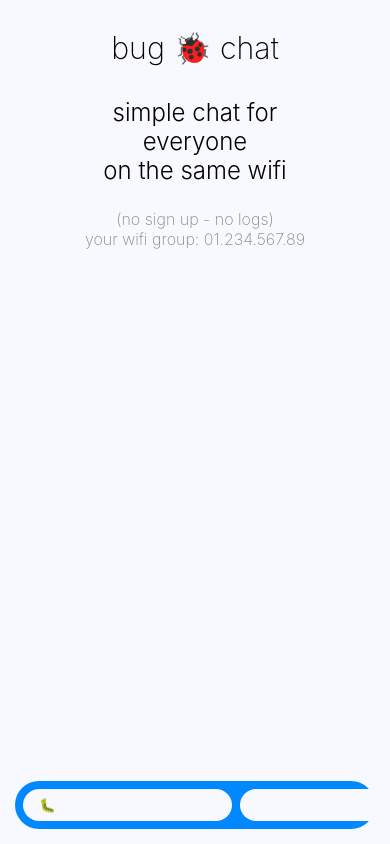
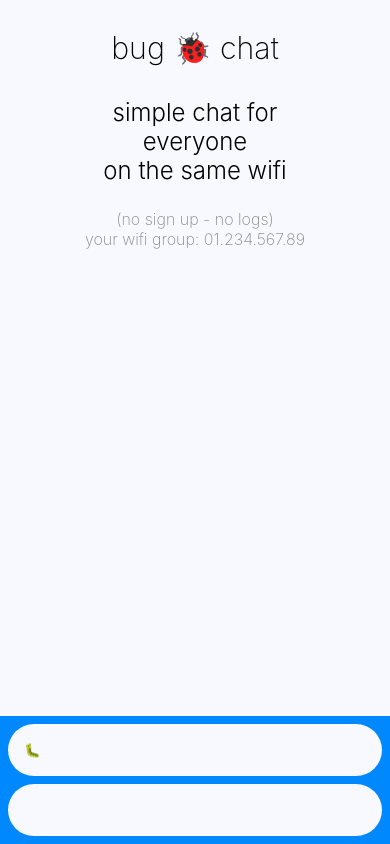
Before and after one commit to made-by-chris/ipv4-chat, a website: page public/index.html in a window 390 px wide. Drawn offline with nearby package versions, Linux system fonts and the light colour scheme; no server answers.

Commit message:
better mobile ui for name

```diff
--- a/public/styles.css
+++ b/public/styles.css
@@ -47,11 +47,20 @@ form {
   display: flex;
   height: 3rem;
   box-sizing: border-box;
+  border-radius: 2rem;
+  margin: 15px;
 }
 
-form {
-  border-radius: 2rem;
-  margin: 15px;
+@media (max-width: 728px) {
+  form {
+    border-radius: 0;
+    margin: 0;
+    height: 8rem;
+    flex-direction: column;
+  }
+  #bug_name {
+    flex-grow: 1;
+  }
 }
 
 form button {
@@ -65,6 +74,13 @@ form button {
   display: none;
 }
 
+#bug_name {
+  border: none;
+  padding: 0 1rem;
+  border-radius: 2rem;
+  margin: 0.25rem;
+}
+
 #message {
   border: none;
   padding: 0 1rem;
@@ -76,13 +92,6 @@ form button {
 #message:focus,
 #bug_name:focus {
   outline: none;
-}
-
-#bug_name {
-  border: none;
-  padding: 0 1rem;
-  border-radius: 2rem;
-  margin: 0.25rem;
 }
 
 #messages {
```
